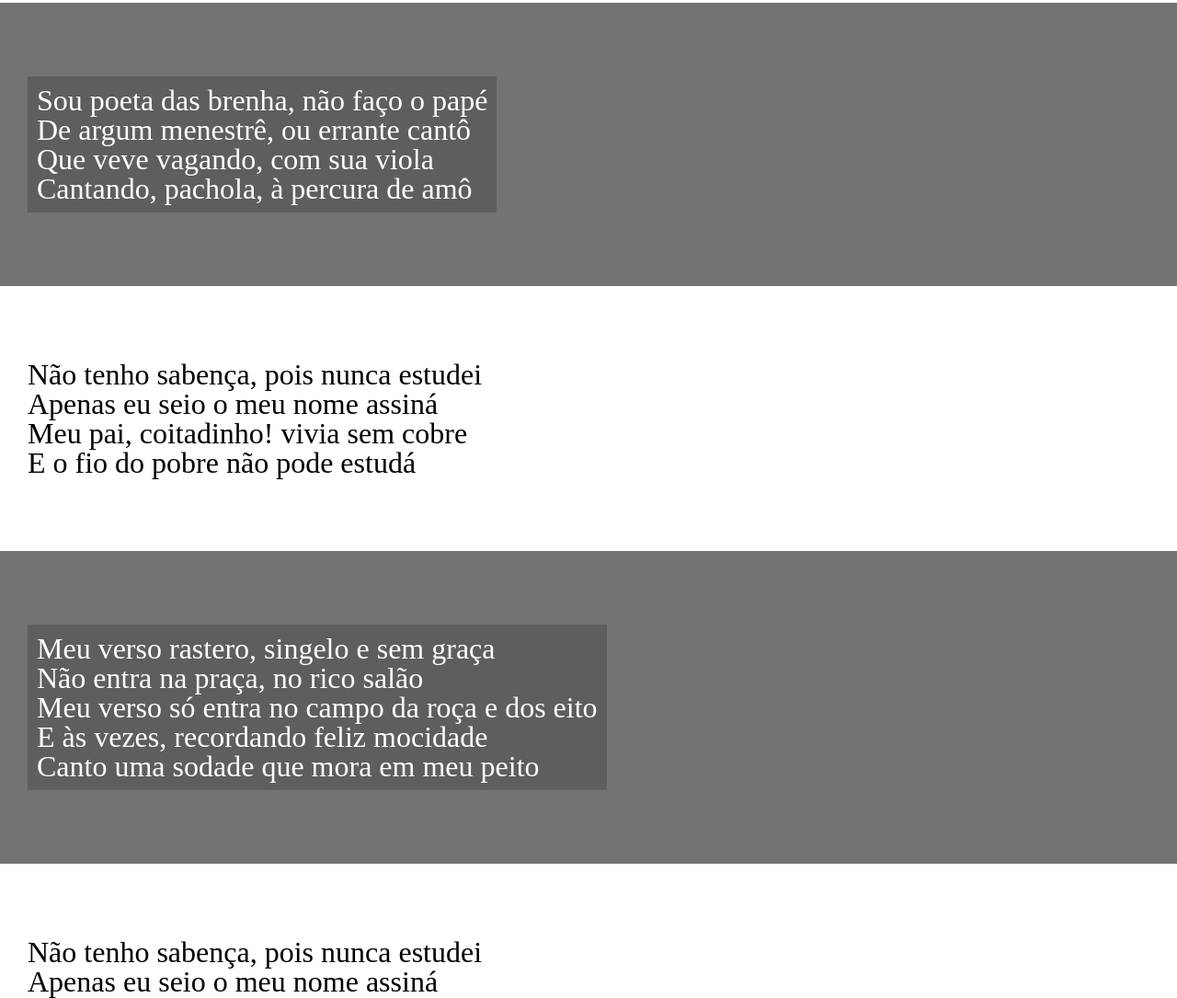
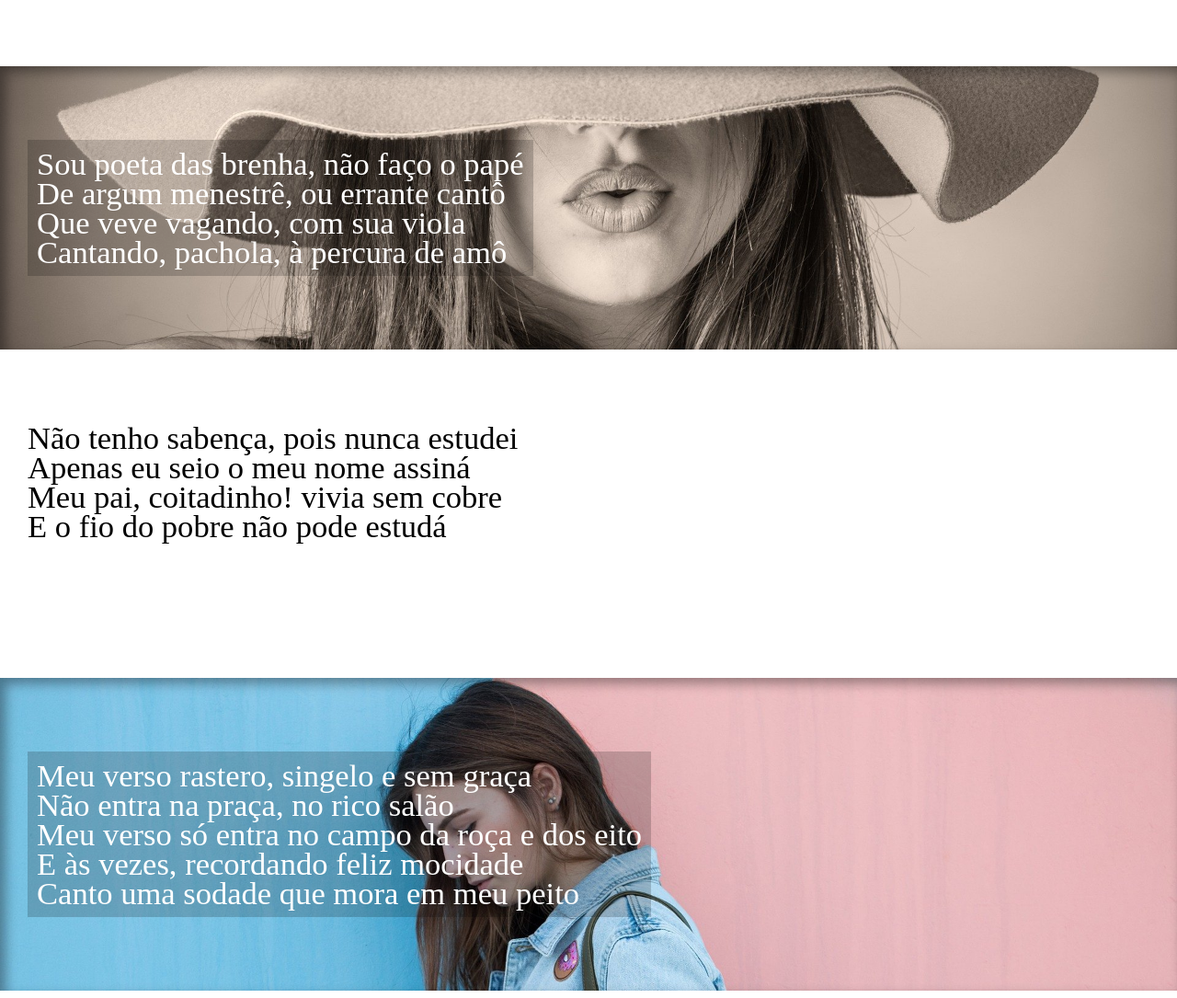
Before and after one commit to franciscosampaio27/html-css, a plain HTML site: page exemplo-01/index.html in a window 1280 px wide. Shown: the part 550-1635 px from the top of the page at 92% size. Drawn offline with Linux system fonts and the light colour scheme.

Commit message:
atuaizado img

```diff
--- a/exemplo-01/css/estilo.css
+++ b/exemplo-01/css/estilo.css
@@ -34,7 +34,10 @@ section{
     padding-bottom: 10vh;
     line-height: 2rem;
     padding-left: 30px;
-    font-size: 2.5vw;
+    font-size: 2.7vw;
+}
+section>p{
+    padding-bottom: 2em;
 }
 section.imagem>p{
     background-color: rgba(0, 0, 0, 0.185);
@@ -49,6 +52,17 @@ section.normal{
 section.imagem{
    background-color: rgb(116, 114, 114);
    color: #fff;
+   box-shadow: inset 6px 6px 13px 0px rgba(0, 0, 0, 0.377);
+   background-size: cover;
+   background-attachment: fixed;
+}
+section#img01{
+    background-image: url('../img/fashion.jpg');
+    background-position: center center;
+}
+section#img02{
+    background-image: url('../img/woman.jpg');
+
 }
 footer{
     background-color: black;
--- a/exemplo-01/index.html
+++ b/exemplo-01/index.html
@@ -25,7 +25,7 @@
             </p>
          </section>
 
-         <section class="imagem">
+         <section class="imagem" id="img01">
              <p>
             Sou poeta das brenha, não faço o papé <br>
             De argum menestrê, ou errante cantô   <br>
@@ -42,7 +42,7 @@
             E o fio do pobre não pode estudá <br>
             </p>
         </section>
-        <section class="imagem">
+        <section class="imagem" id="img02">
             <p>
             Meu verso rastero, singelo e sem graça <br>
             Não entra na praça, no rico salão <br>
```
